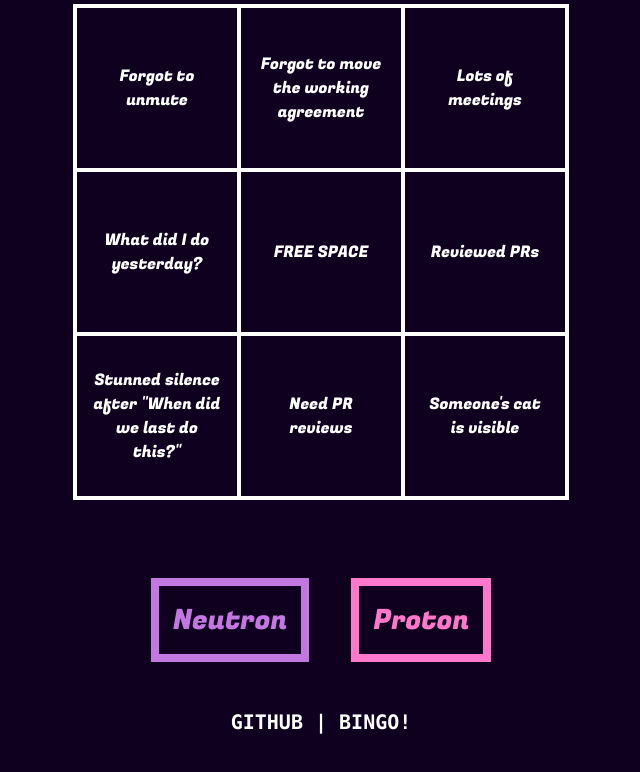
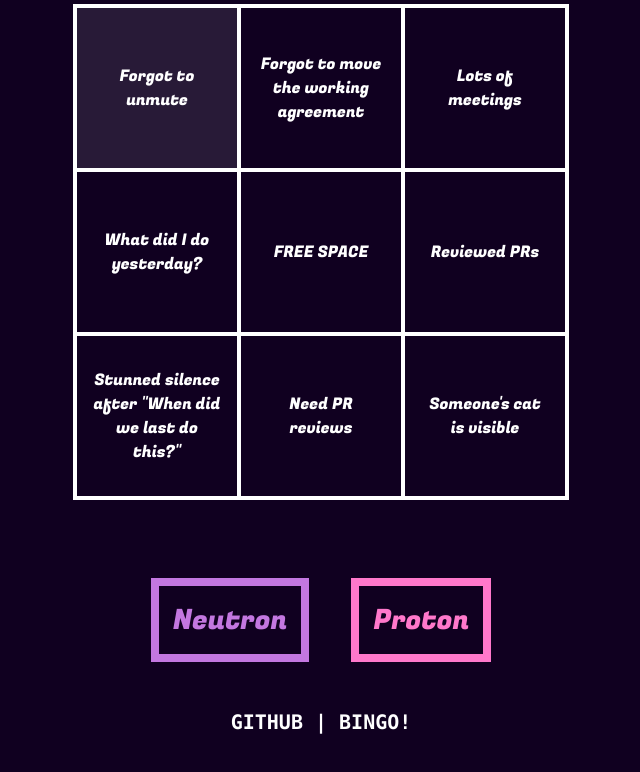
Before and after one commit to liamdawson/daily-heckler, a React (Create React App) app: page /bingo in a window 1280 px wide. In both pictures the pointer is over the element "Forgot to unmute". Shown: the top 772 px of the page, without its empty margins (319-959 px from the left). Built offline with nearby package versions, Linux system fonts and the light colour scheme.

Commit message:
Hover effect for Bingo cells

```diff
--- a/src/pages/BingoCardPage.css
+++ b/src/pages/BingoCardPage.css
@@ -12,6 +12,11 @@ table.BingoCard td {
   width: 8em;
   height: 8em;
   padding: 1em;
+  cursor: pointer;
+}
+
+table.BingoCard td:hover {
+  background-color: rgba(255, 255, 255, 0.1);
 }
 
 table.BingoCard td.selected {
```
